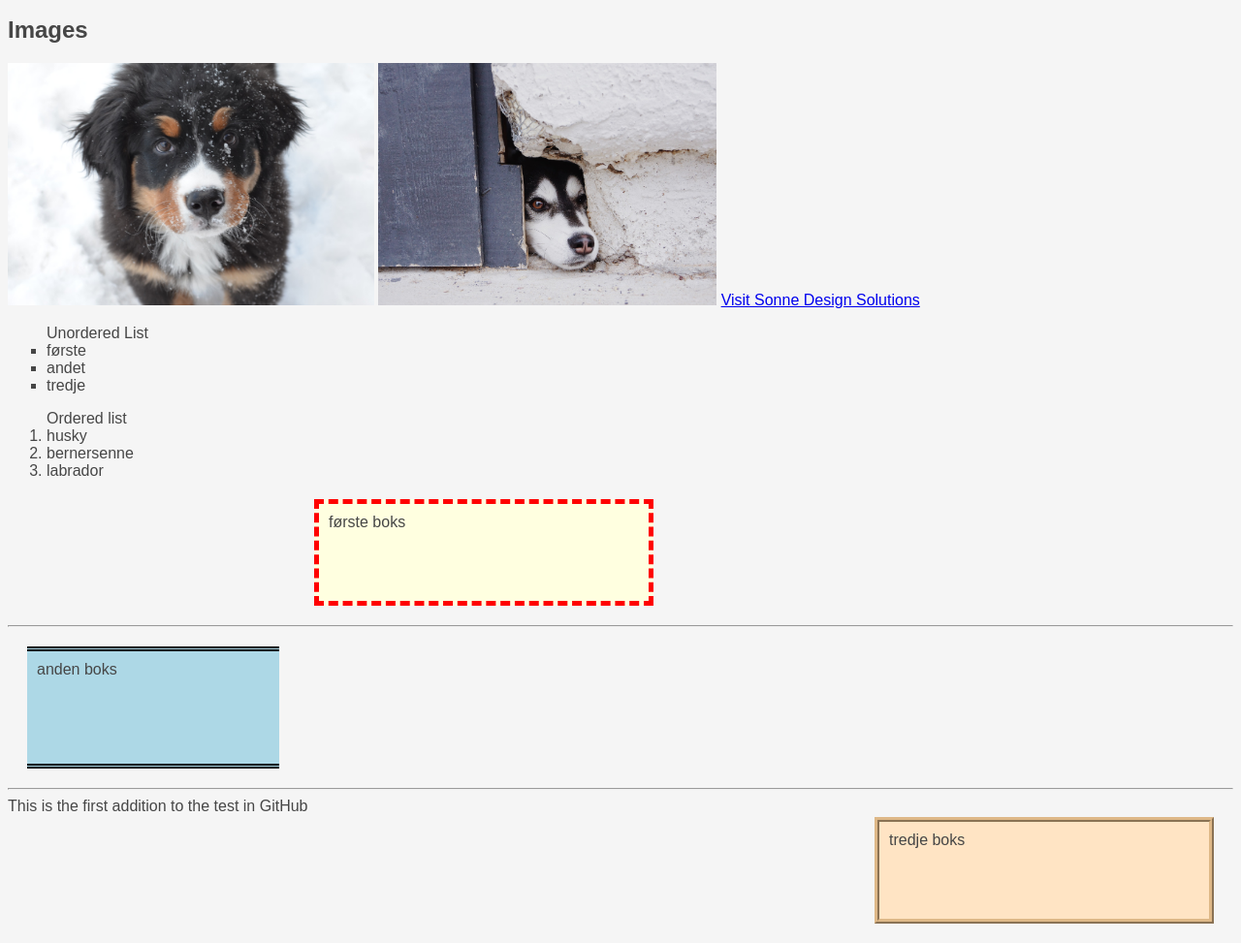
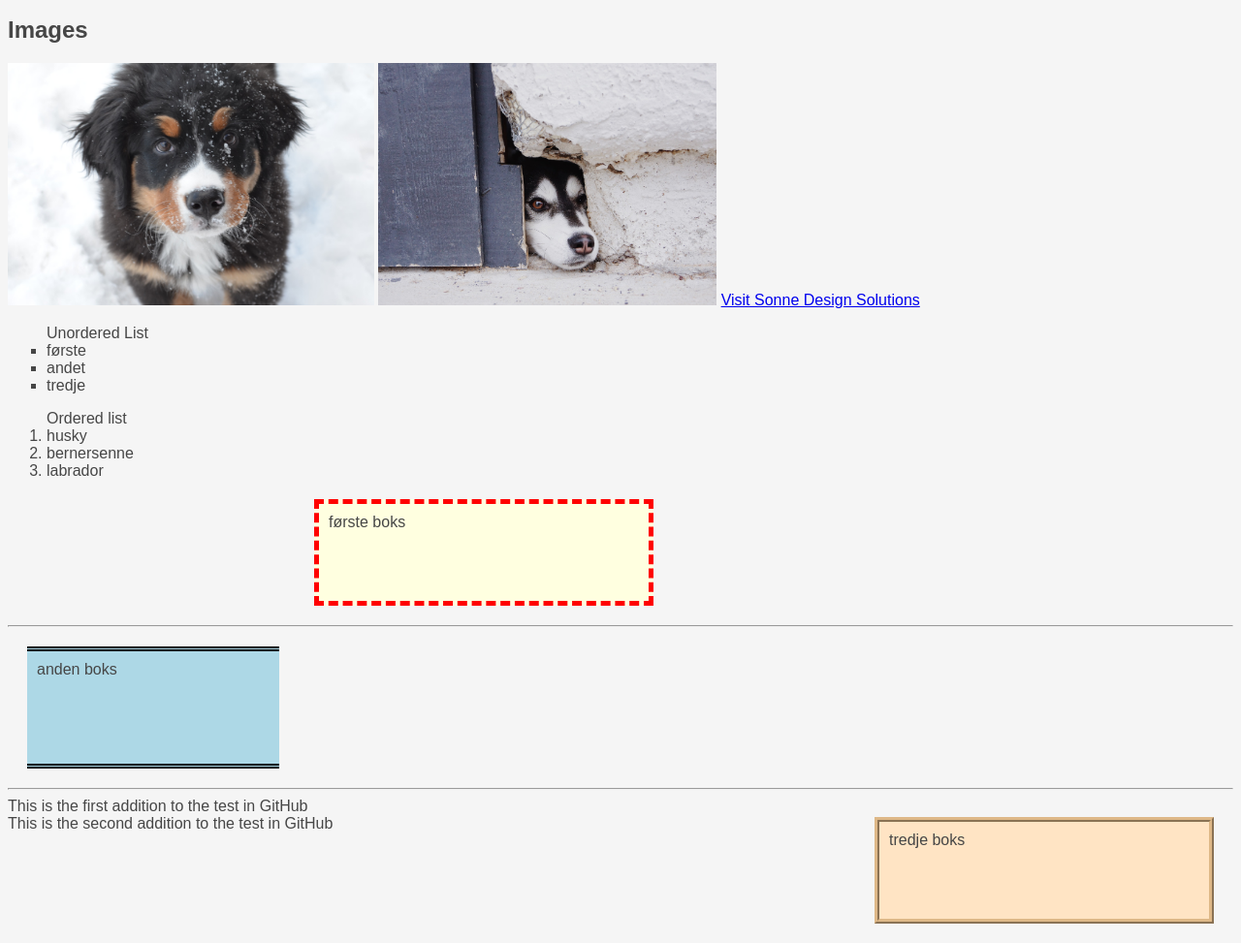
Before and after one commit to VickySonne/test1, a plain HTML site: page index.htm in a window 1280 px wide. Shown: the part 127-1100 px from the top of the page at 97% size. Drawn offline with Linux system fonts and the light colour scheme.

Commit message:
Second addition test

```diff
--- a/index.htm
+++ b/index.htm
@@ -48,5 +48,9 @@
       <aside>
          This is the first addition to the test in GitHub
       </aside>
+
+      <section>
+         This is the second addition to the test in GitHub
+      </section>
  </body>
 </html>
```
